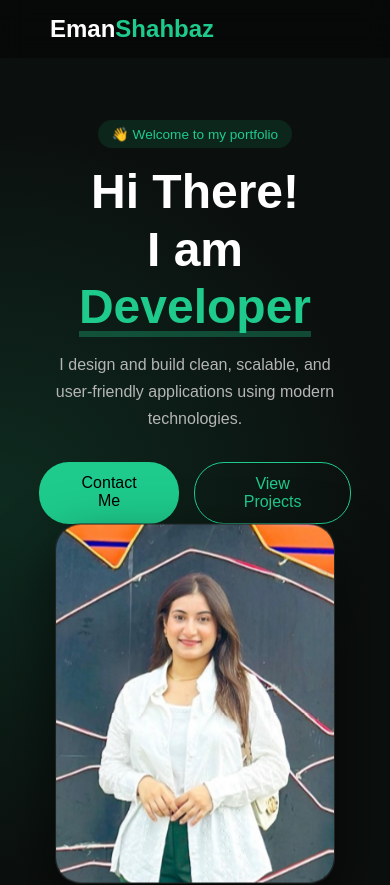
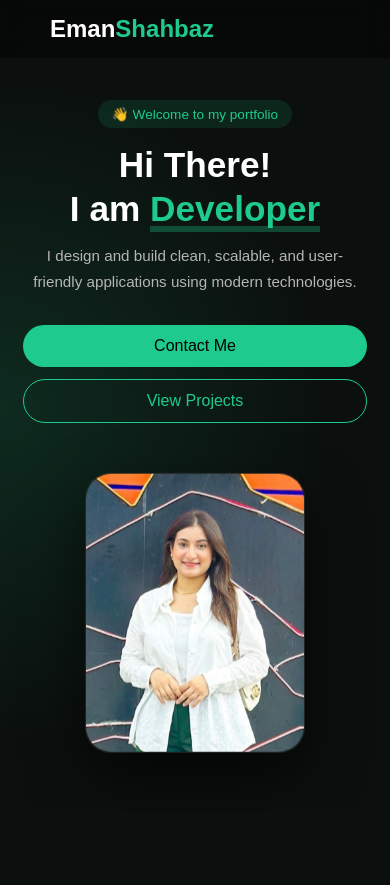
Before and after one commit to EmanShahbaz22/Portfolio, a React (Vite) app: page / in a window 390 px wide. Shown: the top 885 px of the page. Built offline with nearby package versions, Linux system fonts and the light colour scheme.

Commit message:
Fix mobile hero layout and UI improvements

```diff
--- a/src/App.css
+++ b/src/App.css
@@ -355,3 +355,41 @@
 .photo-card {
   position: relative;
 }
+
+/* ================= MOBILE HERO FIX ================= */
+@media (max-width: 768px) {
+  .hero {
+    padding: 100px 6% 60px; /* reduce top & side padding */
+    min-height: auto;
+    gap: 40px;
+  }
+
+  .hero h1 {
+    font-size: 2.2rem; /* smaller heading */
+    line-height: 1.25;
+  }
+
+  .hero-subtitle {
+    font-size: 0.95rem;
+    margin-top: 12px;
+  }
+
+  .hero-buttons {
+    flex-direction: column; /* stack buttons */
+    gap: 12px;
+  }
+
+  .hero-buttons .btn {
+    width: 100%;
+    text-align: center;
+  }
+
+  .hero-image {
+    margin-top: 10px;
+  }
+
+  .photo-card {
+    width: 220px;  /* smaller image */
+    height: 280px;
+  }
+}
```
